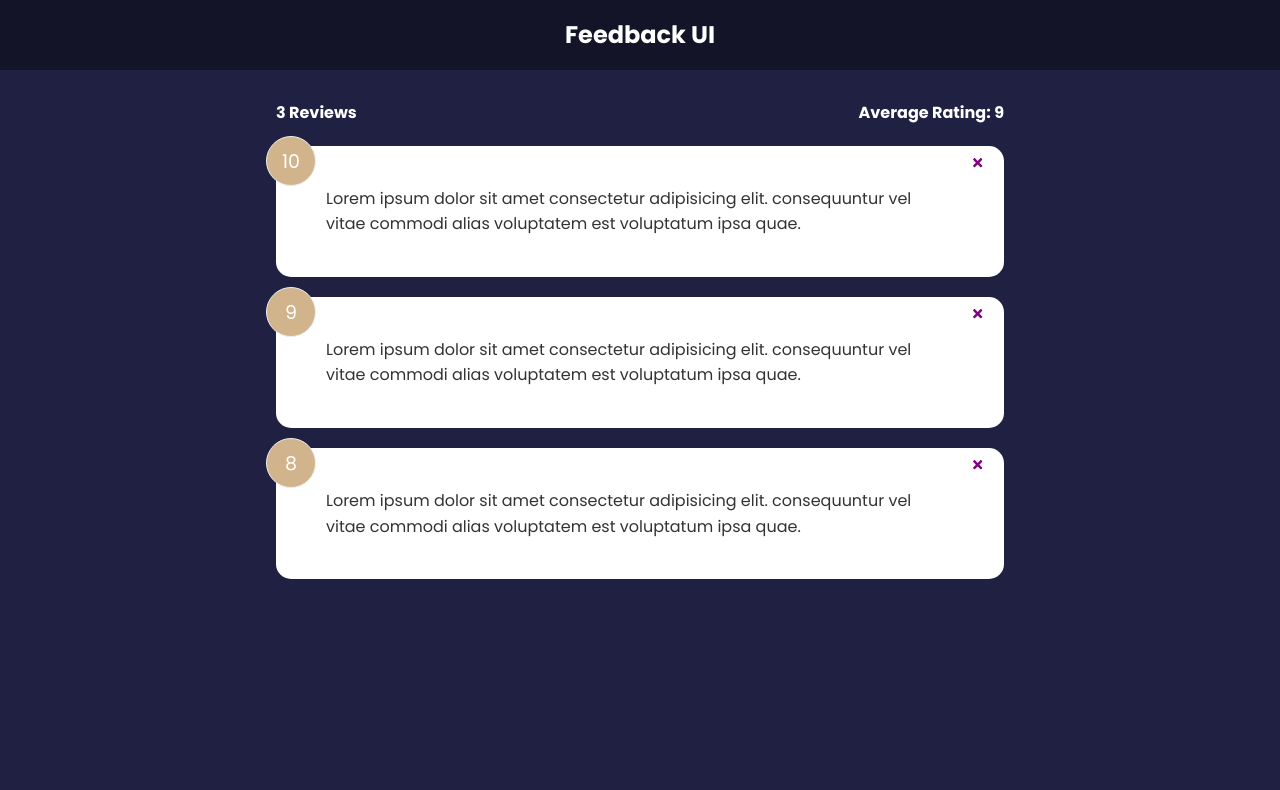
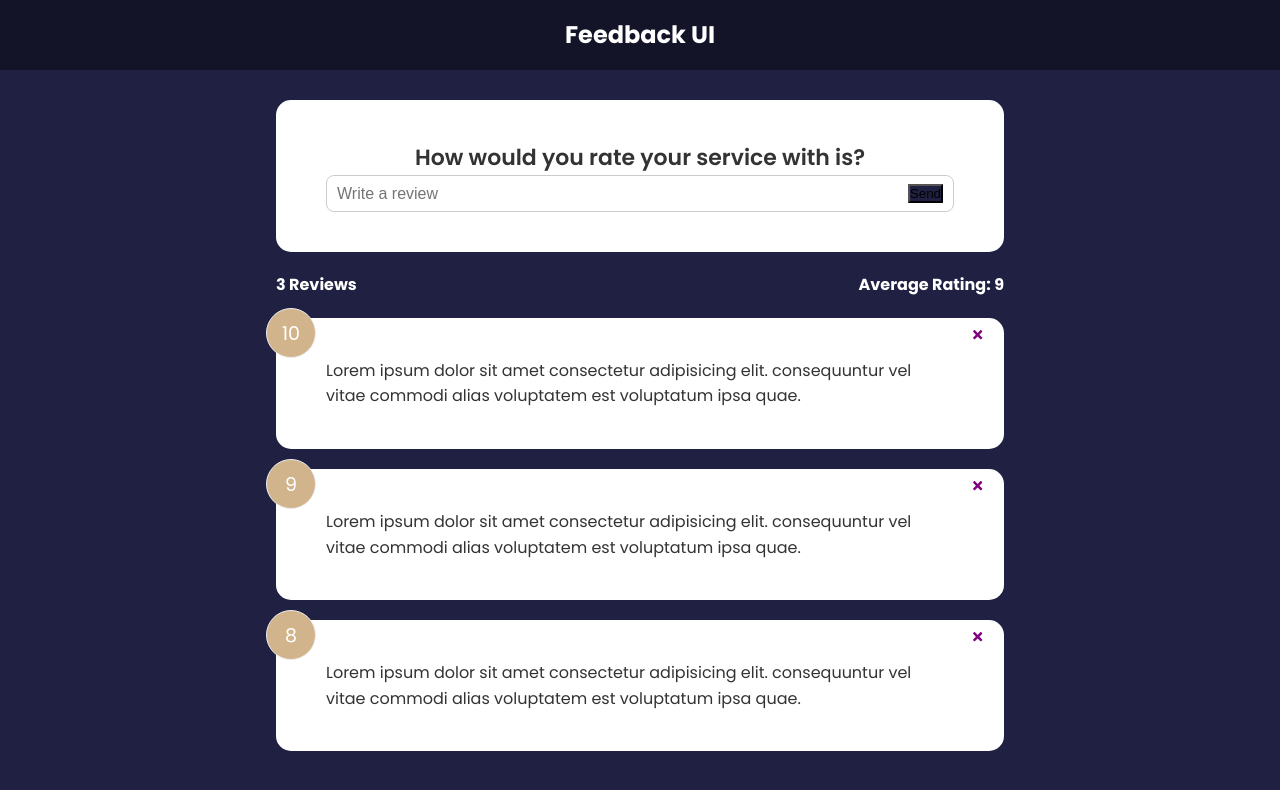
Before and after one commit to CAVASOL/feedback, a React (Create React App) app: page / in a window 1280 px wide. Shown: the top 790 px of the page. Built offline with nearby package versions, Linux system fonts and the light colour scheme.

Commit message:
submit btn

```diff
--- a/src/App.js
+++ b/src/App.js
@@ -4,6 +4,7 @@
 import FeedbackList from './components/FeedbackList'
 import FeedbackData from './data/FeedbackData'
 import FeedbackStats from './components/FeedbackStats'
+import FeedbackForm from './components/FeedbackForm'
 // import Card from './components/shared/Card'
 
 function App() {
@@ -18,6 +19,7 @@
     <>
       <Header />
       <div className='container'>
+        <FeedbackForm />
         <FeedbackStats feedback={feedback} />
         <FeedbackList feedback={feedback}
         handleDelete={deleteFeedback} />
--- /dev/null
+++ b/src/components/FeedbackForm.jsx
@@ -0,0 +1,29 @@
+import React from 'react'
+import {useState} from 'react'
+import Card from './shared/Card'
+import Button from './shared/Button'
+
+function FeedbackForm() {
+  const [text, setText] = useState('')
+  const handleTextChange = (e) => {
+    setText(e.target.value)
+  }
+
+  return <Card>
+    <form>
+      <h2>How would you rate your service with is?</h2>
+
+      <div className='input-group'>
+        <input
+          onChange={handleTextChange}
+          type='text'
+          placeholder='Write a review'
+          value={text}
+        />
+        <Button type='submit'>Send</Button>
+      </div>
+    </form>
+  </Card>
+}
+
+export default FeedbackForm
--- /dev/null
+++ b/src/components/shared/Button.jsx
@@ -0,0 +1,25 @@
+import React from 'react'
+import PropTypes from 'prop-types'
+
+function Button({ children, version, type, isDisabled }) {
+  return (
+    <button type={type} disabled={isDisabled} className={`btn-${version}`}>
+      {children}
+    </button>
+  )
+}
+
+Button.defaultProps = {
+  version: 'primary',
+  type: 'button',
+  isDisabled: false,
+}
+
+Button.propTypes = {
+  children: PropTypes.node.isRequired,
+  version: PropTypes.string,
+  type: PropTypes.string,
+  isDisabled: PropTypes.bool,
+}
+
+export default Button
```
